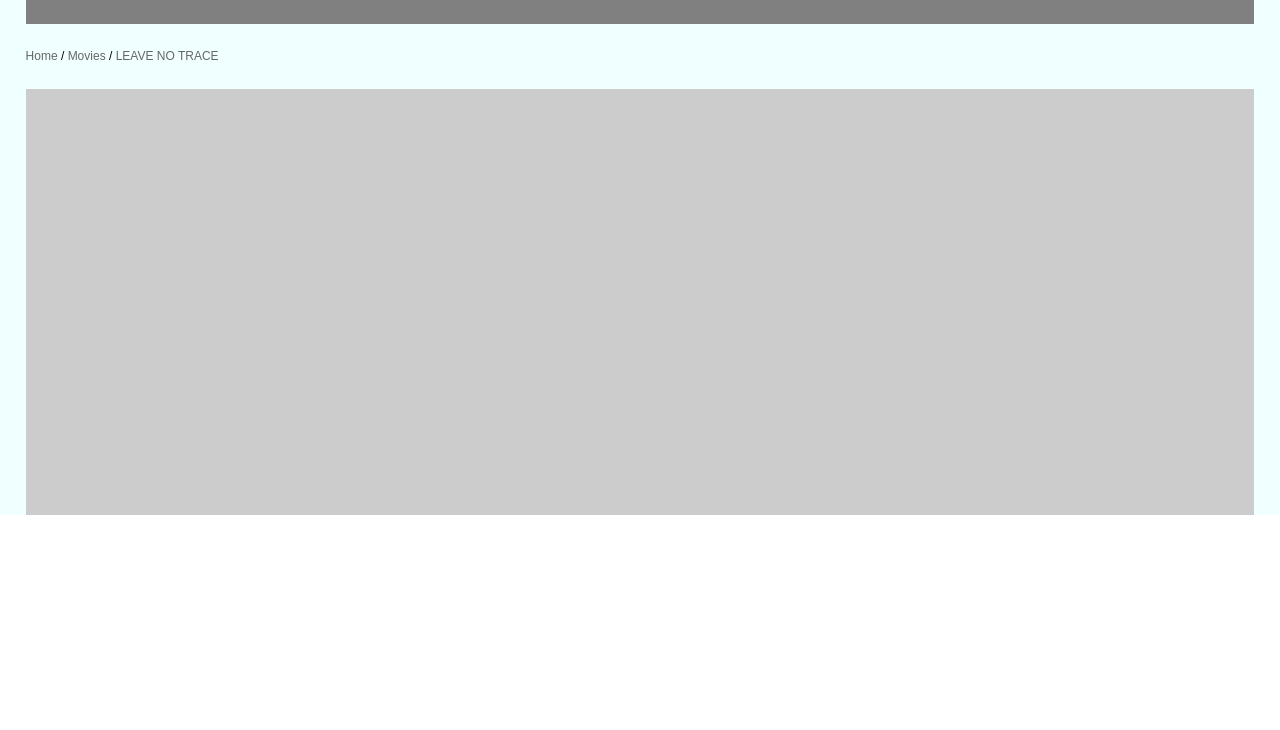
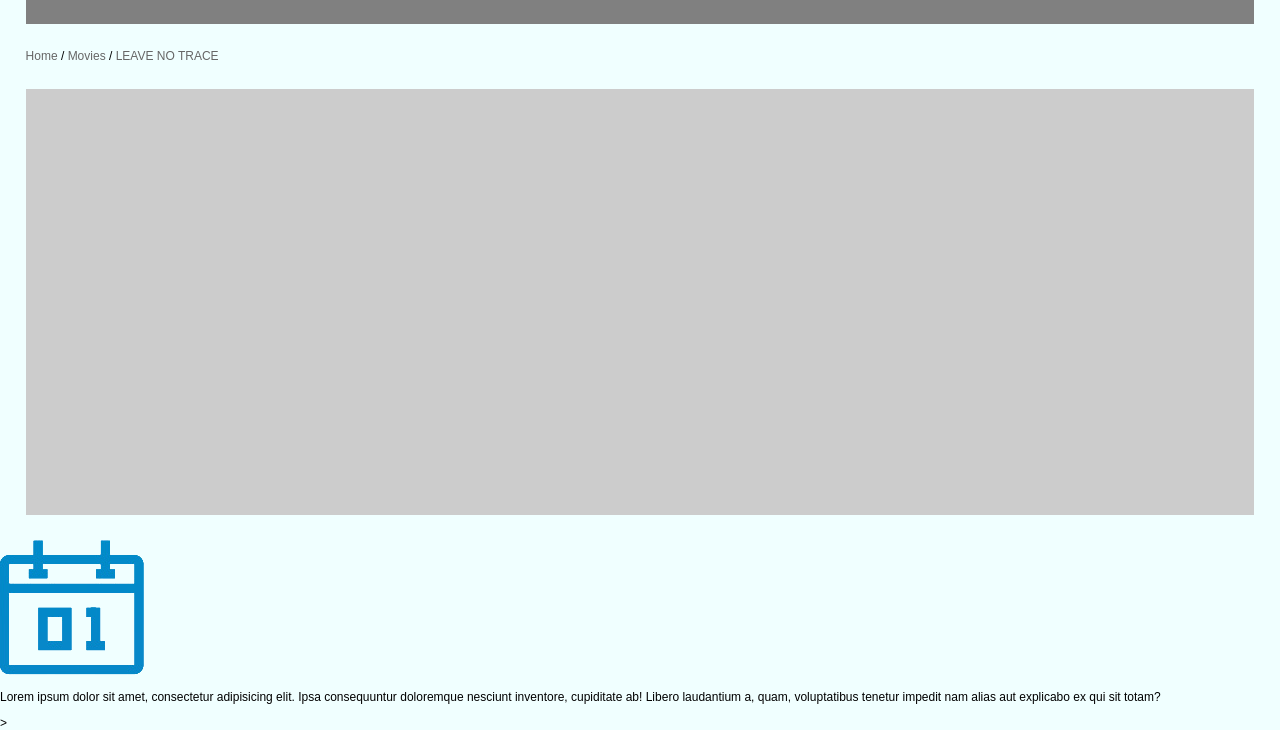
Before and after one commit to ClarkJusay/gitStudy, a plain HTML site: page test.html in a window 1280 px wide. Shown: the part 410-1140 px from the top of the page. Before the commit the page ends 950 px from the top, so only its background shows below. Drawn offline with Linux system fonts and the light colour scheme.

Commit message:
added features section

```diff
--- a/test.html
+++ b/test.html
@@ -92,6 +92,16 @@
 
             </div>
         </div>
+        <div class="feature-section">
+            <div class="feature-section-one">
+                <div>
+                    <img src="images/date-icon.png" alt="Book Now">
+                    <p>
+                        Lorem ipsum dolor sit amet, consectetur adipisicing elit. Ipsa consequuntur doloremque nesciunt inventore, cupiditate ab! Libero laudantium a, quam, voluptatibus tenetur impedit nam alias aut explicabo ex qui sit totam?
+                    </p>
+                </div>
+            </div>>
+        </div>
     </div>
 </body>
 </html>
```
Also changed, not shown: images/date-icon.png (added), images/folder-icon.png (added), images/profile-icon.png (added).
